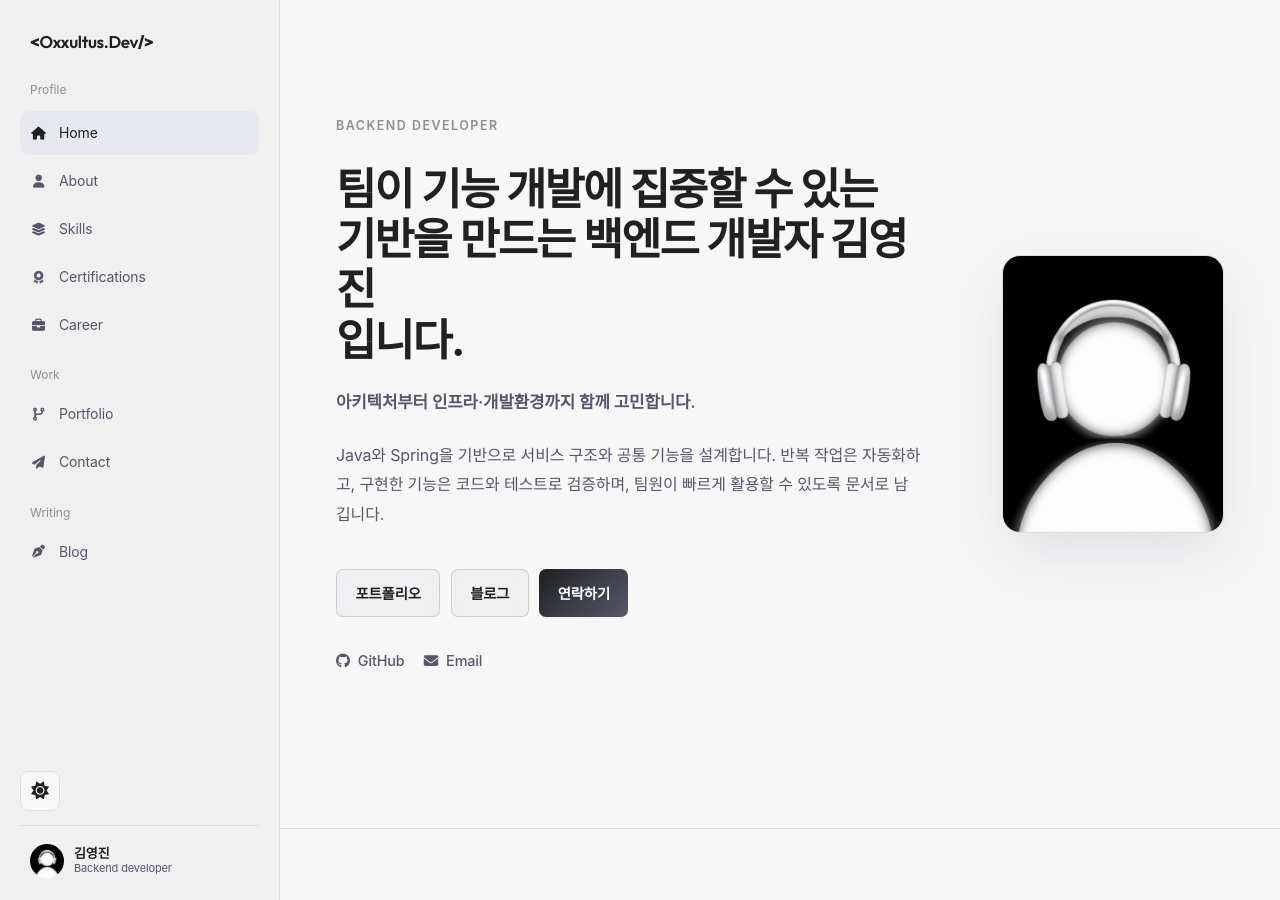
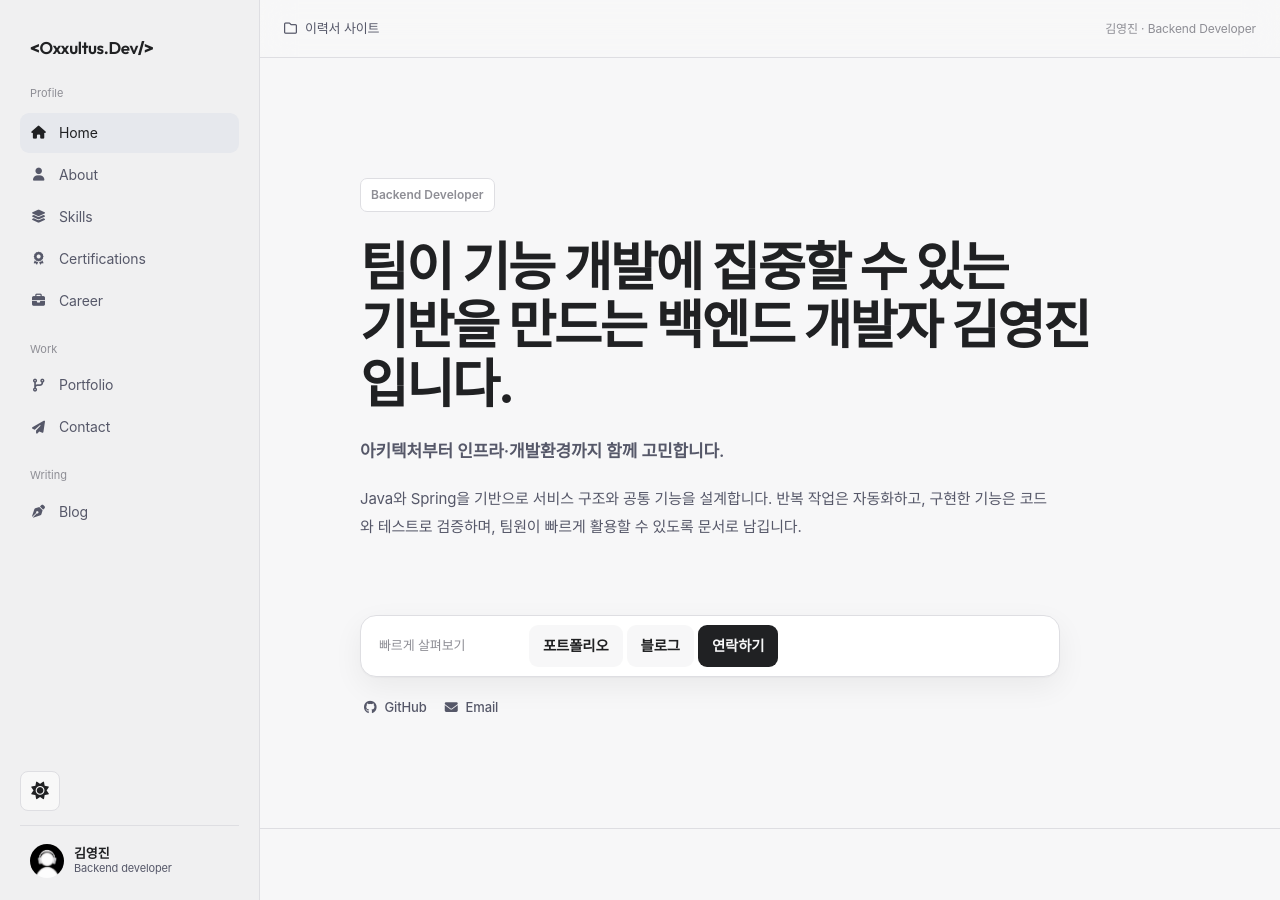
Before and after one commit to oxxultus/resume, a Jekyll site: the page index.html, which Jekyll copies as it is, in a window 1280 px wide and 900 px high. Built offline with Jekyll 4.4.1, drawn with Linux system fonts in a browser that asks for light colours.

Commit message:
Design: GPT 워크스페이스형 레이아웃 시안

```diff
--- a/index.html
+++ b/index.html
@@ -56,6 +56,11 @@
             </div>
         </div>
     </header>
+
+    <div class="workspace-topbar" aria-label="현재 페이지">
+        <span><i class="far fa-folder" aria-hidden="true"></i> 이력서 사이트</span>
+        <span class="workspace-context">김영진 · Backend Developer</span>
+    </div>
 
     <!-- Hero Section -->
     <section id="hero" class="hero-section">
--- a/style.css
+++ b/style.css
@@ -2428,3 +2428,246 @@ footer { border-top: 1px solid var(--border-color); }
 @keyframes page-transition-in {
     from { opacity: 0; transform: translateY(5px); }
 }
+
+/* ==========================================================================
+   GPT workspace layout — reversible rebuild on codex/gpt-layout-redesign
+   ========================================================================== */
+:root {
+    --sidebar-width: 260px;
+    --workspace-bar-height: 58px;
+    --reading-width: 900px;
+}
+
+body { padding-left: var(--sidebar-width); }
+header { width: var(--sidebar-width); }
+.header-container { padding: 22px 14px 18px; }
+.logo { padding: 6px 10px 24px; }
+.nav-menu { gap: 2px; }
+.nav-group-label { padding: 18px 10px 5px; font-size: 11px; }
+.nav-link { min-height: 40px; padding: 8px 10px; border-radius: 8px; }
+.nav-link.active { background: color-mix(in srgb, var(--text-primary) 7%, transparent); color: var(--text-primary); }
+.header-actions { display: grid; grid-template-columns: 40px 1fr; }
+#theme-toggle { grid-column: 1; }
+
+.workspace-topbar {
+    position: fixed;
+    inset: 0 0 auto var(--sidebar-width);
+    z-index: 30;
+    height: var(--workspace-bar-height);
+    display: flex;
+    align-items: center;
+    justify-content: space-between;
+    gap: 20px;
+    padding: 0 24px;
+    border-bottom: 1px solid var(--border-color);
+    background: color-mix(in srgb, var(--bg-main) 88%, transparent);
+    color: var(--text-secondary);
+    font-size: 13px;
+    backdrop-filter: blur(16px);
+}
+.workspace-topbar span { display: inline-flex; align-items: center; gap: 8px; }
+.workspace-context { color: var(--text-muted); font-size: 12px; }
+
+.container { width: min(100%, var(--reading-width)); max-width: var(--reading-width); padding-inline: 40px; }
+section { padding: 88px 0; }
+section + section { border-top: 1px solid var(--border-color); }
+
+.hero-section {
+    min-height: min(780px, 100vh);
+    padding: calc(var(--workspace-bar-height) + 90px) 0 80px;
+    display: flex;
+    align-items: center;
+}
+.hero-container { display: block; }
+.hero-content { max-width: 760px; }
+.hero-image-wrapper, .hero-bg-gradients { display: none; }
+.hero-content .badge {
+    display: inline-flex;
+    margin: 0 0 26px;
+    padding: 6px 10px;
+    border: 1px solid var(--border-color);
+    border-radius: 7px;
+    background: var(--bg-card);
+    color: var(--text-secondary);
+    font-size: 12px;
+    font-weight: 600;
+    letter-spacing: 0;
+    text-transform: none;
+}
+.hero-content h1,
+.light-theme .hero-content h1 {
+    max-width: 750px;
+    margin-bottom: 24px;
+    font-size: clamp(2.45rem, 4.1vw, 4.25rem);
+    line-height: 1.12;
+    letter-spacing: -.045em;
+    text-wrap: balance;
+}
+.hero-subtitle { margin-bottom: 12px; font-size: 17px; font-weight: 600; }
+.hero-description { max-width: 700px; font-size: 15px; line-height: 1.85; }
+.hero-cta {
+    position: relative;
+    display: flex;
+    align-items: center;
+    gap: 4px;
+    width: min(100%, 700px);
+    min-height: 62px;
+    margin: 34px 0 20px;
+    padding: 9px 9px 9px 168px;
+    border: 1px solid var(--border-color);
+    border-radius: 16px;
+    background: var(--bg-card);
+    box-shadow: 0 10px 30px rgba(0,0,0,.06), 0 1px 2px rgba(0,0,0,.04);
+}
+.hero-cta::before {
+    content: '빠르게 살펴보기';
+    position: absolute;
+    left: 18px;
+    color: var(--text-muted);
+    font-size: 13px;
+}
+.hero-cta .btn { min-height: 42px; margin-left: auto; padding: 0 14px; border: 0; border-radius: 9px; box-shadow: none; }
+.hero-cta .btn + .btn { margin-left: 0; }
+.hero-cta .btn:hover { background: color-mix(in srgb, var(--text-primary) 7%, transparent); transform: none; }
+.hero-cta .btn-primary { background: var(--text-primary); color: var(--bg-main); }
+.hero-socials { gap: 18px; padding-left: 4px; color: var(--text-muted); font-size: 13px; }
+
+.section-title {
+    margin: 0 0 36px;
+    font-size: clamp(1.7rem, 3vw, 2.25rem);
+    line-height: 1.2;
+    letter-spacing: -.035em;
+}
+.about-grid { display: grid; grid-template-columns: 1fr; gap: 0; margin: 0; border-top: 1px solid var(--border-color); }
+.about-card {
+    display: grid;
+    grid-template-columns: 48px minmax(0, 1fr);
+    column-gap: 18px;
+    padding: 26px 0;
+    border: 0;
+    border-bottom: 1px solid var(--border-color);
+    border-radius: 0;
+    background: transparent;
+    box-shadow: none;
+}
+.about-card .card-icon { grid-row: 1 / span 2; margin: 0; }
+.about-card h3 { margin: 1px 0 8px; font-size: 17px; }
+.about-card p { margin: 0; color: var(--text-secondary); font-size: 14px; line-height: 1.85; }
+.glass:hover { transform: none; }
+.stats-container {
+    display: grid;
+    grid-template-columns: repeat(3, 1fr);
+    gap: 0;
+    margin-top: 28px;
+    padding: 0;
+    border: 1px solid var(--border-color);
+    border-radius: 12px;
+    background: var(--bg-card);
+    box-shadow: none;
+}
+.stat-item { padding: 22px 24px; text-align: left; }
+.stat-item + .stat-item { border-left: 1px solid var(--border-color); }
+.stat-number { font-size: 26px; }
+.stat-label { margin-top: 4px; font-size: 11px; }
+
+.skills-grid { display: grid; grid-template-columns: 1fr 1fr; gap: 0 32px; }
+.skills-category {
+    padding: 24px 0;
+    border: 0;
+    border-top: 1px solid var(--border-color);
+    border-radius: 0;
+    background: transparent;
+    box-shadow: none;
+}
+.skills-category h3 { margin-bottom: 16px; font-size: 14px; }
+.skill-badges-container { gap: 7px; }
+.badge-item {
+    min-height: 38px;
+    padding: 7px 10px;
+    border: 1px solid var(--border-color);
+    border-radius: 8px;
+    background: var(--bg-card);
+}
+.badge-item img { width: 20px; height: 20px; filter: grayscale(1); }
+.badge-title { font-size: 12px; }
+
+.certification-panel { padding: 0; border: 0; border-top: 1px solid var(--border-color); border-radius: 0; background: transparent; box-shadow: none; }
+.cert-item { min-height: 62px; padding: 18px 4px; border-bottom: 1px solid var(--border-color); }
+.career-layout { grid-template-columns: minmax(240px, .85fr) minmax(0, 1.15fr); gap: 56px; }
+.career-intro { top: calc(var(--workspace-bar-height) + 28px); }
+.career-status { color: var(--text-secondary); }
+
+.project-filters {
+    width: fit-content;
+    margin: 0 0 24px;
+    padding: 4px;
+    border: 1px solid var(--border-color);
+    border-radius: 10px;
+    background: var(--bg-card);
+}
+.filter-btn { min-height: 34px; padding: 6px 12px; border-radius: 7px; font-size: 12px; }
+.projects-grid { display: grid; grid-template-columns: 1fr; gap: 12px; }
+.project-card {
+    min-height: 230px;
+    display: grid;
+    grid-template-columns: 270px minmax(0, 1fr);
+    border-radius: 14px;
+    box-shadow: none;
+}
+.project-thumbnail, .light-theme .project-thumbnail { width: 100%; min-width: 0; height: 100%; }
+.project-info, .light-theme .project-info { padding: 28px 30px; }
+.project-info h3, .light-theme .project-info h3 { font-size: 22px; }
+.project-description { display: -webkit-box; overflow: hidden; -webkit-line-clamp: 3; -webkit-box-orient: vertical; }
+.project-tech-stack { gap: 5px; }
+.project-tech-stack span { padding: 4px 7px; font-size: 10px; }
+
+.contact-grid { grid-template-columns: minmax(0, .85fr) minmax(360px, 1.15fr); gap: 48px; }
+.contact-info, .contact-form-container { padding: 0; border: 0; border-radius: 0; background: transparent; box-shadow: none; }
+.contact-details { margin-top: 28px; border-top: 1px solid var(--border-color); }
+.contact-detail-item { padding: 16px 0; border-bottom: 1px solid var(--border-color); }
+.contact-detail-item i { border: 0; background: transparent !important; }
+.contact-form-container form {
+    padding: 22px;
+    border: 1px solid var(--border-color);
+    border-radius: 14px;
+    background: var(--bg-card);
+    box-shadow: 0 10px 30px rgba(0,0,0,.05);
+}
+.form-group input, .form-group textarea { border-radius: 8px; background: var(--bg-main); }
+.btn-block { min-height: 44px; border-radius: 9px; }
+footer { padding: 28px 0 38px; border-top: 1px solid var(--border-color); }
+
+@media (max-width: 980px) {
+    :root { --sidebar-width: 232px; }
+    .container { padding-inline: 32px; }
+    .project-card { grid-template-columns: 230px minmax(0, 1fr); }
+    .contact-grid { gap: 34px; }
+}
+
+@media (max-width: 820px) {
+    :root { --sidebar-width: 0px; --workspace-bar-height: 54px; }
+    body { padding-left: 0; padding-top: 68px; }
+    header { width: 100%; height: 68px; }
+    .workspace-topbar { top: 68px; left: 0; padding-inline: 18px; }
+    .workspace-context { display: none !important; }
+    .hero-section { min-height: auto; padding-top: calc(var(--workspace-bar-height) + 72px); }
+    .skills-grid { grid-template-columns: 1fr; }
+    .project-card { grid-template-columns: 1fr; }
+    .project-thumbnail, .light-theme .project-thumbnail { height: 220px; }
+    .contact-grid { grid-template-columns: 1fr; }
+}
+
+@media (max-width: 560px) {
+    .container { padding-inline: 20px; }
+    section { padding: 68px 0; }
+    .hero-content h1, .light-theme .hero-content h1 { font-size: 2.25rem; }
+    .hero-cta { flex-wrap: wrap; padding: 46px 8px 8px; }
+    .hero-cta::before { top: 16px; }
+    .hero-cta .btn { flex: 1; margin-left: 0; padding-inline: 10px; }
+    .stats-container { grid-template-columns: 1fr; }
+    .stat-item + .stat-item { border-left: 0; border-top: 1px solid var(--border-color); }
+    .career-layout { grid-template-columns: 1fr; gap: 36px; }
+    .project-info, .light-theme .project-info { padding: 24px 22px; }
+}
+
+@media print { .workspace-topbar { display: none !important; } }
```
